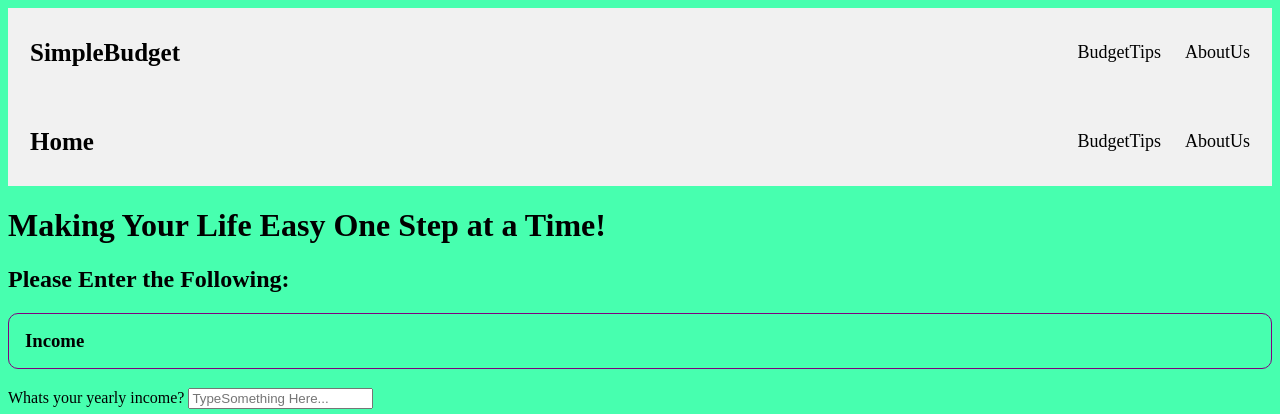
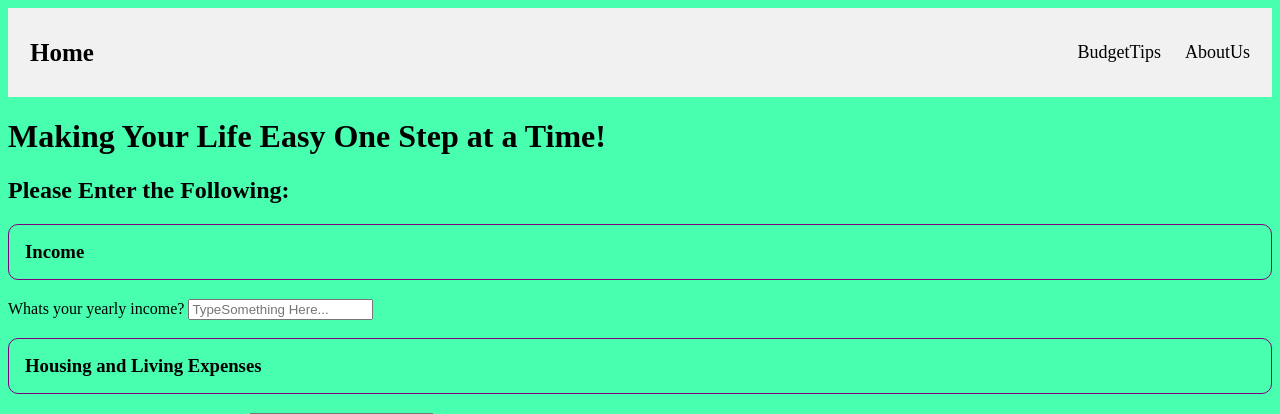
Before and after one commit to MarMiranda-12345/BudgetWebsite, a Python web app: template templates/EnterInfo.html in a window 1280 px wide. Shown: the top 414 px of the page. Run offline with Jinja, Linux system fonts and the light colour scheme; the template is opened without the code that fills it, so the values that code supplies are empty.

Commit message:
Cleaned up html

```diff
--- a/templates/EnterInfo.html
+++ b/templates/EnterInfo.html
@@ -3,16 +3,6 @@
 <html>
 
       <head>
-        <div class="header">
-          <a href="index.html" class="logo">SimpleBudget</a>
-          <div class="header-right">
-            <!--<a class="active" href="#home"></a>-->
-            <a href="" class="">BudgetTips</a>
-            <a href="" class="">AboutUs</a>
-          </div>
-        </div>
-          <link rel = "stylesheet" href = "/static/css/results.css">
-
 
         <script src= "https://ajax.googleapis.com/ajax/libs/jquery/3.4.1/jquery.min.js"></script>
 
```
